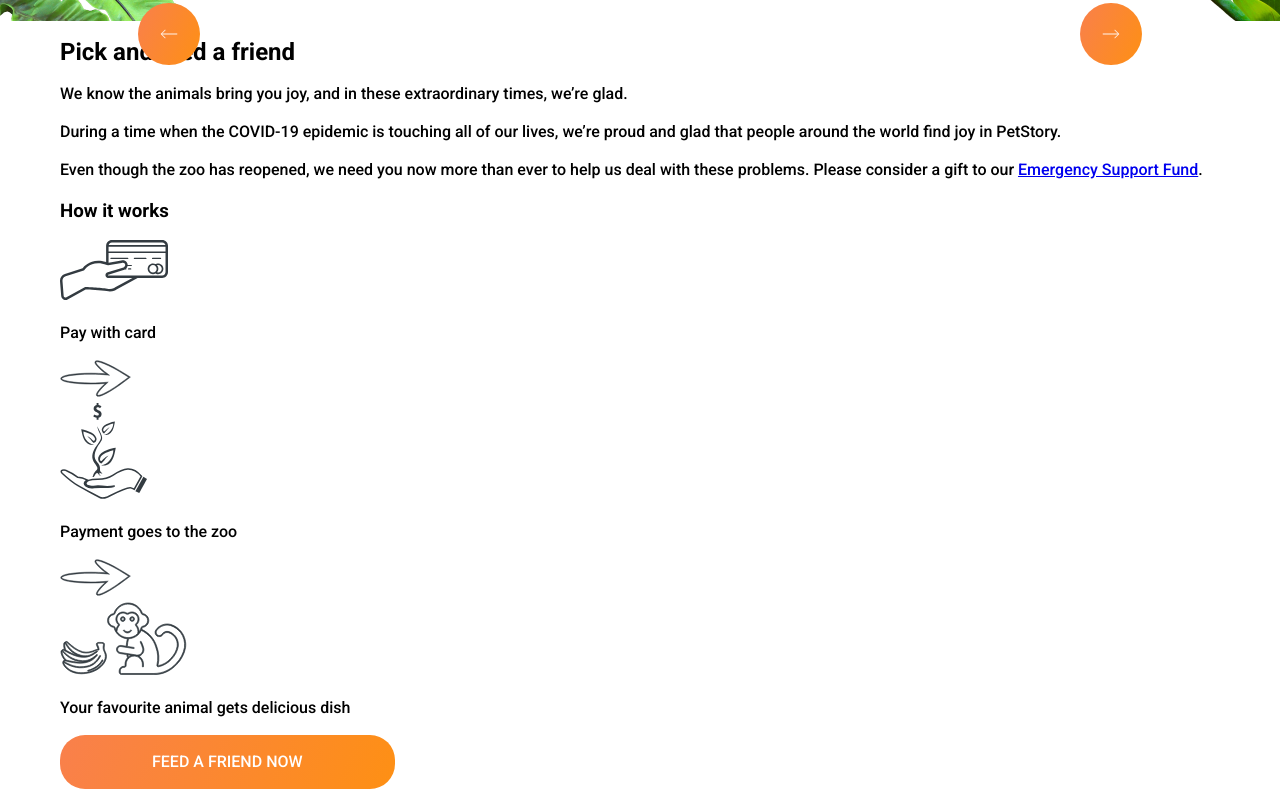
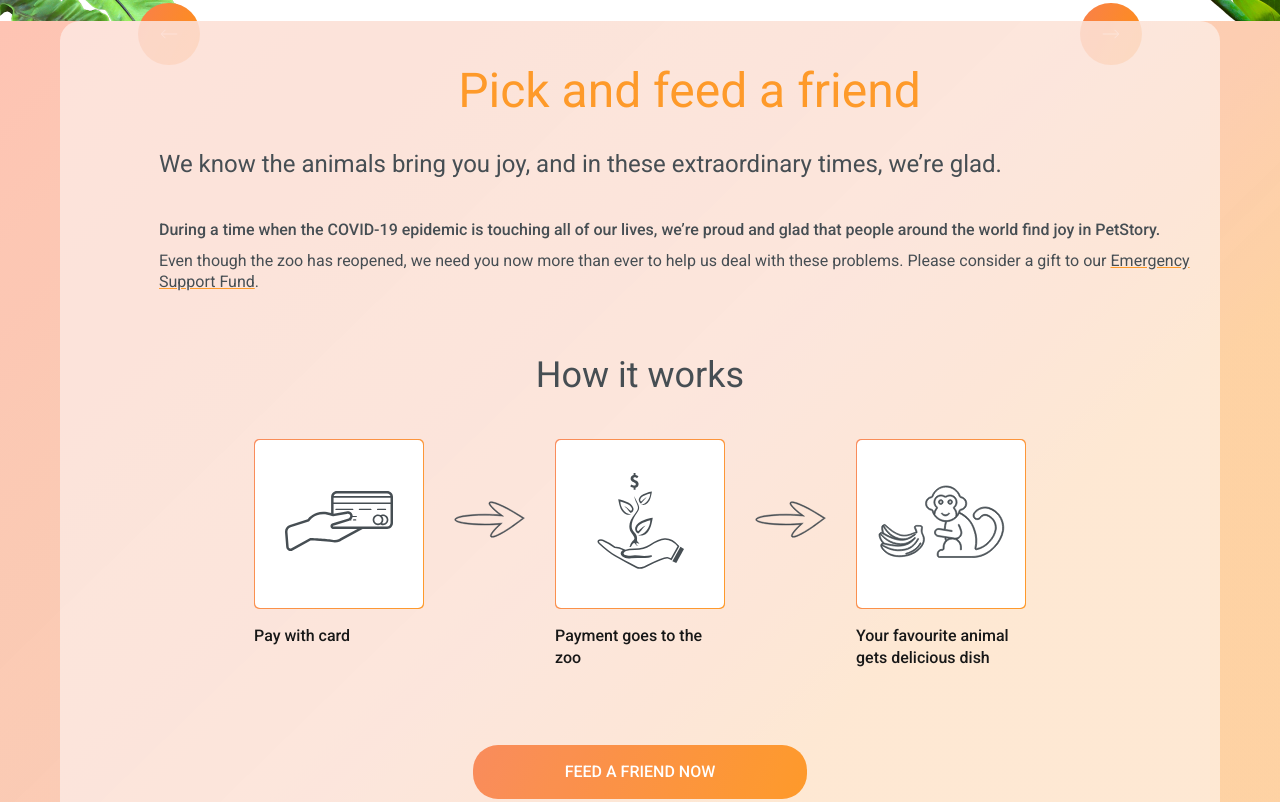
Before and after one commit to job356/online-zoo, a website: page pages/main/index.html in a window 1280 px wide. Shown: the part 1779-2581 px from the top of the page. Drawn offline with Linux system fonts and the light colour scheme.

Commit message:
feat: add layout & styles ro pick and feed block

```diff
--- a/pages/main/index.html
+++ b/pages/main/index.html
@@ -123,14 +123,14 @@
             </button>
         </section>
         <section class="pick-and-feed">
-            <div class="wrapper">
+            <div class="wrapper wrapper_pick-and-feed">
                 <div class="pick-and-feed-content">
                     <h2 class="pick-and-feed__title">Pick and feed a friend</h2>
-                    <p class="pick-and-feed__text_regular">We know the animals bring you joy, and in these extraordinary times, we’re glad.</p>
-                    <p class="pick-and-feed__text_medium">During a time when the COVID-19 epidemic is touching all of our lives, we’re proud and glad that people around the world find joy in PetStory.</p>
-                    <p class="pick-and-feed__text_simple">Even though the zoo has reopened, we need you now more than ever to help us deal with these problems. Please consider a gift to our <a href="/pages/donate/index.html">Emergency Support Fund</a>.</p>
-                    <h3 class="pick-an-feed__subtitle">How it works</h3>
+                    <p class="pick-and-feed__text pick-and-feed__text_regular">We know the animals bring you joy, and in these extraordinary times, we’re glad.</p>
+                    <p class="pick-and-feed__text pick-and-feed__text_medium">During a time when the COVID-19 epidemic is touching all of our lives, we’re proud and glad that people around the world find joy in PetStory.</p>
+                    <p class="pick-and-feed__text pick-and-feed__text_simple">Even though the zoo has reopened, we need you now more than ever to help us deal with these problems. Please consider a gift to our <a class="pick-and-feed__link" href="/pages/donate/index.html">Emergency Support Fund</a>.</p>
                 </div>
+                <h3 class="pick-an-feed__subtitle">How it works</h3>
                 <div class="layout-5-column">
                     <div class="step">
                         <div class="step__border">
@@ -141,6 +141,7 @@
                             </div>
                         </div>
                         <p class="step__caption">Pay with card</p>
+
                     </div>
                     <span class="icon-next">
                         <object data="/assets/icons/arrow-step.svg" type="image/svg+xml"></object>
@@ -154,6 +155,7 @@
                             </div>
                         </div>
                         <p class="step__caption">Payment goes to the zoo</p>
+
                     </div>
                     <span class="icon-next">
                         <object data="/assets/icons/arrow-step.svg" type="image/svg+xml"></object>
--- a/pages/main/sass/base/_buttons.scss
+++ b/pages/main/sass/base/_buttons.scss
@@ -7,12 +7,10 @@
     background: $orange;
     color: $color-light;
     border-radius: 25px;
+    display: block;
+    margin: 0 auto;
     &_watch-online {
         margin-left: 167px;
-    }
-    &_favorite {
-        display: block;
-        margin: 0 auto;
     }
     &_feedback {
         border-radius: 5px;
--- /dev/null
+++ b/pages/main/sass/base/_icons.scss
@@ -0,0 +1,23 @@
+.step__border {
+    background: $orange;
+    padding: 1px;
+    border-radius: 5px;
+}
+
+.step__icon {
+    width: 168px;
+    height: 168px;
+    display: flex;
+    justify-content: center;
+    align-items: center;
+    border-radius: 5px;
+    background: $color-light;
+}
+
+.step__caption {
+    width: 168px;
+}
+
+.icon-next {
+    padding-top: 62px;
+}
--- /dev/null
+++ b/pages/main/sass/components/_pick-and-feed.scss
@@ -0,0 +1,49 @@
+.pick-and-feed {
+    background: $orange_gradient;
+    opacity: 0.9;
+    padding-bottom: 100px;
+}
+
+.wrapper_pick-and-feed {
+    background: $frosted_glass_white;
+    border-radius: 20px;
+    padding-bottom: 59px;
+}
+
+.pick-and-feed-content {
+    padding: 41px 0 0 99px;
+}
+
+.pick-and-feed__title {
+    @include font ($size: 4.8rem, $weight: 400, $height: 5.8rem);
+    text-align: center;
+    margin: 0px;
+    color: #FE9013;
+}
+
+.pick-and-feed__text {
+    color: $black_blue;
+    &_regular {
+        @include font ($size: 2.4rem, $weight: 400, $height: 2.9rem);
+        margin: 30px 0 40px;
+    }
+    &_medium {
+        @include font ($size: 1.6rem, $weight: 500, $height: 2.1rem);
+        margin: 0 0 10px;
+    }
+    &_simple {
+        @include font ($size: 1.6rem, $weight: 400, $height: 2.1rem);
+        margin: 0px;
+        >* {
+            color: $black_blue;
+            text-decoration-color: #FE9013;
+        }
+    }
+}
+
+.pick-an-feed__subtitle {
+    @include font ($size: 3.6rem, $weight:400, $height: 4.7rem);
+    color: $black_blue;
+    text-align: center;
+    margin: 60px 0 40px;
+}
--- a/pages/main/sass/layouts/_columns.scss
+++ b/pages/main/sass/layouts/_columns.scss
@@ -8,3 +8,10 @@
     gap: 20px;
     padding-bottom: 80px;
 }
+
+.layout-5-column {
+    @include column;
+    gap: 30px;
+    justify-content: center;
+    padding-bottom: 60px;
+}
--- a/pages/main/sass/style.scss
+++ b/pages/main/sass/style.scss
@@ -8,6 +8,7 @@
 @import "base/base";
 @import "base/logo";
 @import "base/buttons";
+@import "base/icons";
 
 //layout
 @import "layouts/wrapper";
@@ -20,3 +21,4 @@
 @import "components/watch-online";
 @import "components/backstage";
 @import "components/pets";
+@import "components/pick-and-feed";
```
Also changed, not shown: pages/main/sass/style.css, 1 other file.
